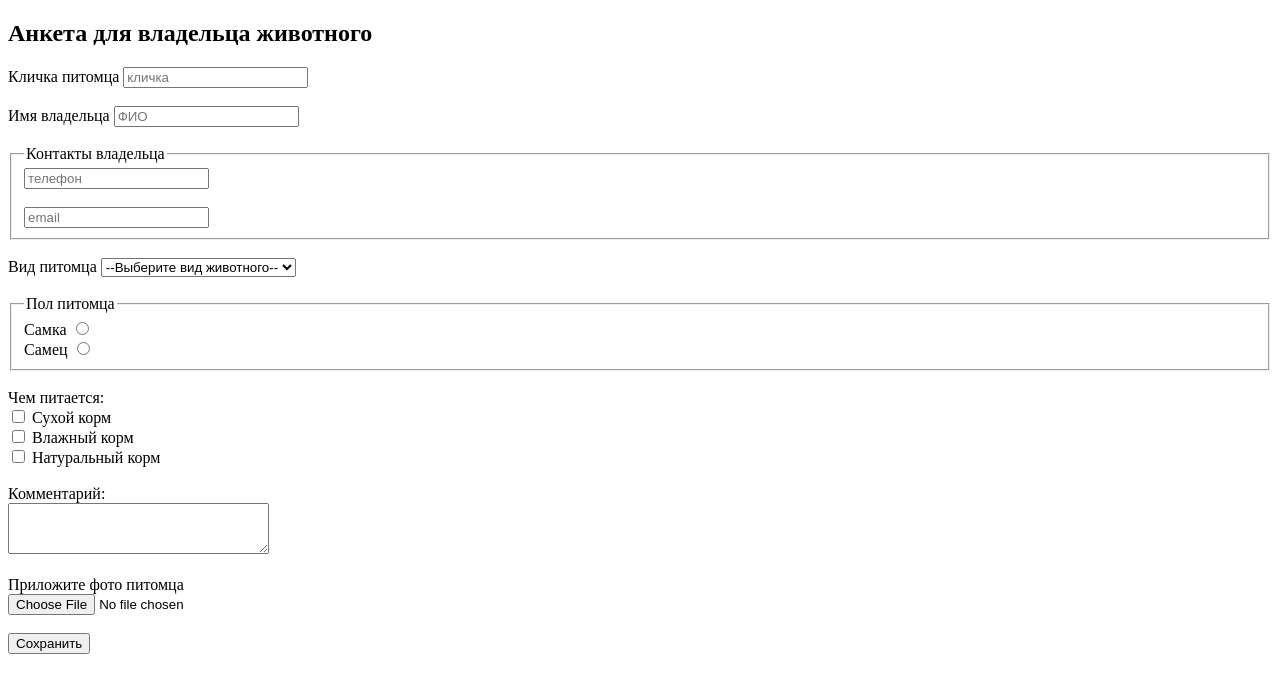
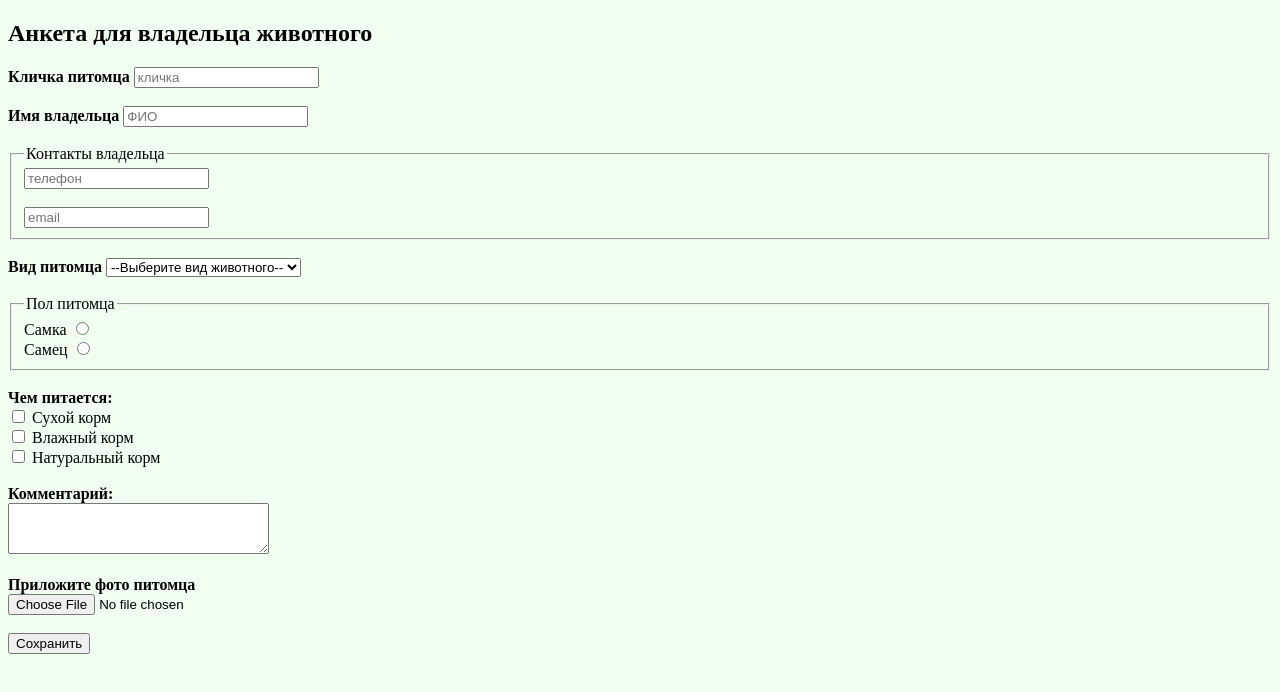
Before and after one commit to MarinkaGim7/1week, a plain HTML site: page pets.html in a window 1280 px wide. Drawn offline with Linux system fonts and the light colour scheme.

Commit message:
pets.html

```diff
--- a/pets.html
+++ b/pets.html
@@ -5,15 +5,15 @@
     <meta name="viewport" content="width=device-width, initial-scale=1.0">
     <title>Document</title>
 </head>
-<body>
+<body style="background-color: honeydew;">
    <h2>Анкета для владельца животного</h2>
    <form action="script.php" method="post">
     <div>
-        <label for="name">Кличка питомца</label>
+        <b> <label for="name">Кличка питомца</label> </b>
         <input type="text" placeholder="кличка" id="name">
     </div>
     <div> <br>
-        <label for="fio">Имя владельца</label>
+        <b> <label for="fio">Имя владельца</label> </b>
         <input type="text" placeholder="ФИО" id="fio">
      </div>
      <br>
@@ -25,7 +25,7 @@
 </fieldset>
 <br>
 <div>
-    <label for="animal-select">Вид питомца</label>
+    <b><label for="animal-select">Вид питомца</label> </b>
     <select name="animal" id="animal-select">
         <option value="">--Выберите вид животного--</option>
         <option value="cat">Кошка</option>
@@ -40,11 +40,11 @@
     <fieldset>
         <legend>Пол питомца</legend>
         <div>
-    Самка <input type="radio" name="sex" id="gender"> <br>
+     Самка <input type="radio" name="sex" id="gender"> <br>
 Самец <input type="radio" name="sex" id="gender2"> </div>
 </fieldset>
 <div> <br>
-    <label for="food"> Чем питается:</label> <br>
+    <b><label for="food"> Чем питается:</label> <br> </b>
     <input type="checkbox" name="1" id="food">
     Сухой корм <br>
     <input type="checkbox" name="2" id="food2">
@@ -53,11 +53,11 @@
     Натуральный корм <br>
 </div>
     <div> <br>
-        <label for="comment">Комментарий:</label> <br>
+        <b><label for="comment">Комментарий:</label> <br> </b>
         <textarea name="comment" id="comment" cols="30" rows="3"></textarea>
     </div>
     <div> <br>
-        <label for="foto">Приложите фото питомца</label> <br>
+        <b><label for="foto">Приложите фото питомца</label> <br> </b>
         <input type="file" id="foto">
     </div>
     <div> <br>
```
